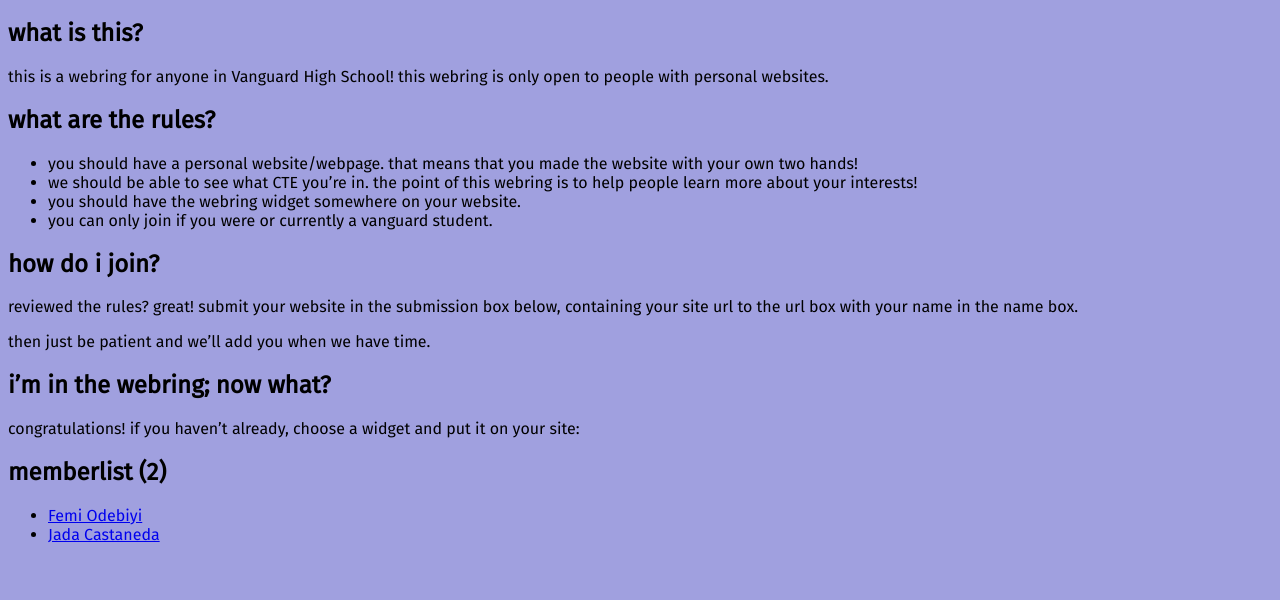
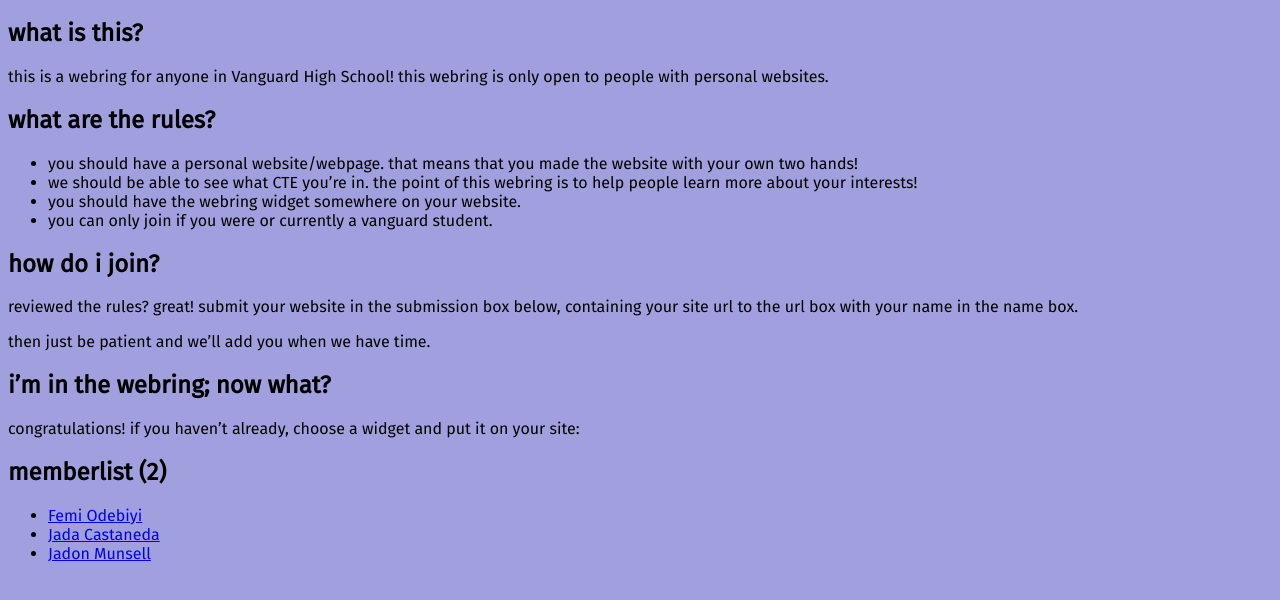
Before and after one commit to Codementals/vanring.github.io, a plain HTML site: page index.html in a window 1280 px wide. Shown: the part 62-662 px from the top of the page. Drawn offline with Linux system fonts and the light colour scheme.

Commit message:
Update index.html
Added our 3rd member to the webring

```diff
--- a/index.html
+++ b/index.html
@@ -33,6 +33,7 @@
     <ul>
         <li><a href="https://femichex.codehs.me">Femi Odebiyi</a></li>
         <li><a href="https://theonlinemercedes.codehs.me">Jada Castaneda</a></li>
+        <li><a href="https://thenameisthis.codehs.me">Jadon Munsell</a></li>
     </ul>
 
 </body>
```
